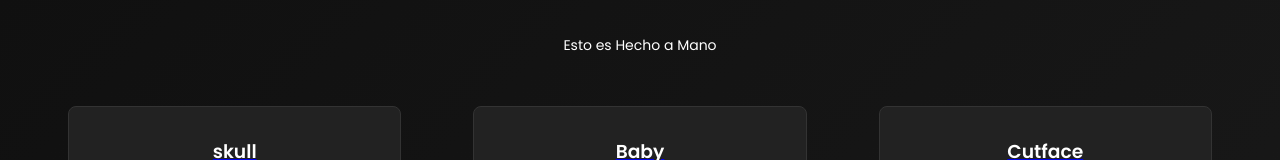
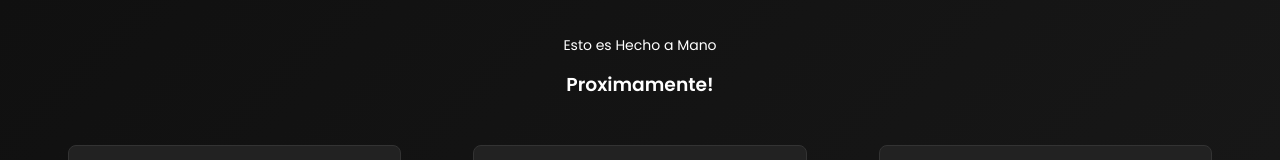
Before and after one commit to zekecabre6/TNBB, a React (Vite) app: page / in a window 1280 px wide. Shown: the part 210-370 px from the top of the page. Built offline with nearby package versions, Linux system fonts and the light colour scheme.

Commit message:
Primer commit5

```diff
--- a/src/pages/Home.jsx
+++ b/src/pages/Home.jsx
@@ -9,6 +9,7 @@ function Home() {
     <div className="home">
       <h2 className="home-title" id="shoppy">Discover the Darkness</h2>
       <p>Esto es Hecho a Mano</p>
+      <h3>Proximamente!</h3>
       <div className="product-grid">
         {products.map((product) => (
           <Link to={`/product/${product.id}`} key={product.id}>
```
